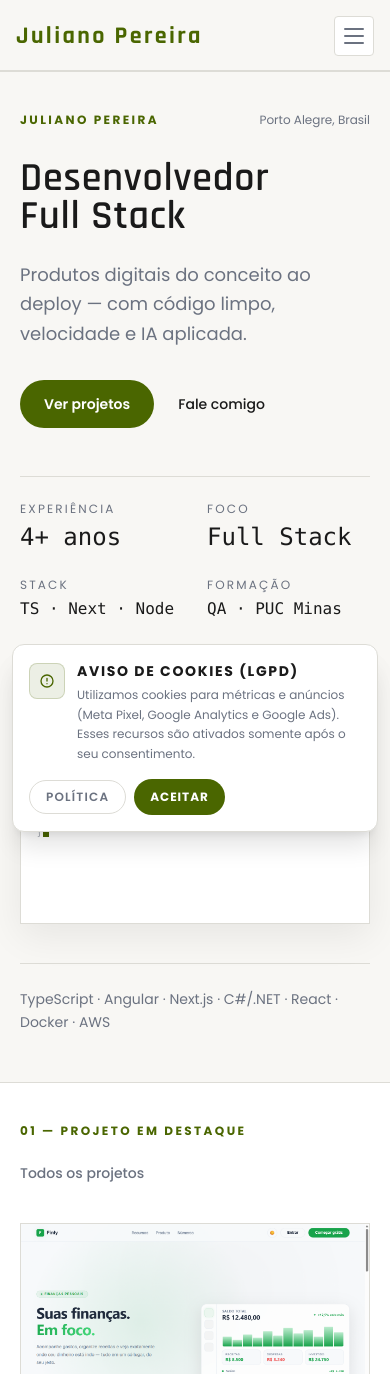
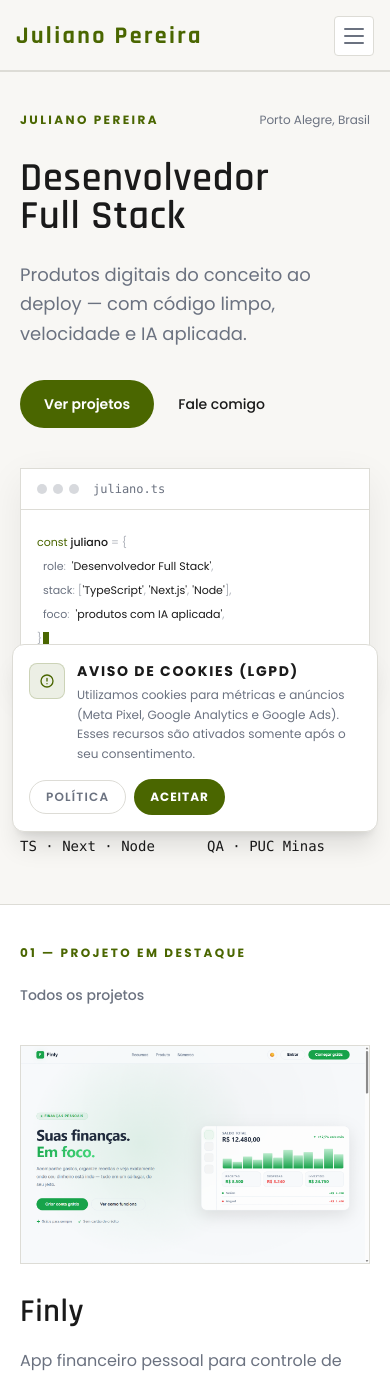
Before and after one commit to juliano340/site-vercel, a Next.js app: page /home in a window 390 px wide. Shown: the top 1374 px of the page. Built offline with nearby package versions, Linux system fonts and the light colour scheme.

Commit message:
feat(hero): mobile-first layout - visual after CTA, compact stats, shorter code window

```diff
--- a/src/pages/components/HeroSectionView.js
+++ b/src/pages/components/HeroSectionView.js
@@ -12,8 +12,7 @@ const HeroSectionView = () => (
         <p className="text-xs text-muted">Porto Alegre, Brasil</p>
       </div>
 
-      <div className="grid gap-10 lg:grid-cols-[1.25fr_minmax(300px,0.75fr)] lg:gap-16">
-        <div className="flex flex-col justify-between">
+      <div className="grid gap-10 lg:grid-cols-[1.25fr_minmax(300px,0.75fr)] lg:gap-x-16 lg:gap-y-12">
         <div>
           <h1 id="home-title" className="ds-display">
             Desenvolvedor<br />Full Stack
@@ -27,30 +26,29 @@ const HeroSectionView = () => (
           </div>
         </div>
 
-          <dl className="mt-12 grid grid-cols-2 gap-x-6 gap-y-6 border-t border-subtle pt-6 sm:mt-16 md:grid-cols-4">
+        <HeroVisual className="lg:col-start-2 lg:row-span-2" />
+
+        <dl className="grid grid-cols-2 gap-x-6 gap-y-5 border-t border-subtle pt-5 sm:pt-6 md:grid-cols-4 lg:col-start-1">
           <div>
             <dt className="text-xs uppercase tracking-[0.18em] text-muted">Experiência</dt>
-              <dd className="mt-1 font-mono text-2xl text-primary">{CURRENT_YEAR - 2022}+ anos</dd>
+            <dd className="mt-1 font-mono text-xl text-primary sm:text-2xl">{CURRENT_YEAR - 2022}+ anos</dd>
           </div>
           <div>
             <dt className="text-xs uppercase tracking-[0.18em] text-muted">Foco</dt>
-              <dd className="mt-1 font-mono text-2xl text-primary">Full Stack</dd>
+            <dd className="mt-1 font-mono text-xl text-primary sm:text-2xl">Full Stack</dd>
           </div>
           <div>
             <dt className="text-xs uppercase tracking-[0.18em] text-muted">Stack</dt>
-              <dd className="mt-1 font-mono text-base text-primary">TS · Next · Node</dd>
+            <dd className="mt-1 font-mono text-sm text-primary sm:text-base">TS · Next · Node</dd>
           </div>
           <div>
             <dt className="text-xs uppercase tracking-[0.18em] text-muted">Formação</dt>
-              <dd className="mt-1 font-mono text-base text-primary">QA · PUC Minas</dd>
+            <dd className="mt-1 font-mono text-sm text-primary sm:text-base">QA · PUC Minas</dd>
           </div>
         </dl>
       </div>
 
-        <HeroVisual />
-      </div>
-
-      <p className="mt-10 border-t border-subtle pt-6 text-sm leading-relaxed text-muted sm:mt-12">
+      <p className="mt-10 hidden border-t border-subtle pt-6 text-sm leading-relaxed text-muted sm:block sm:mt-12">
         TypeScript · Angular · Next.js · C#/.NET · React · Docker · AWS
       </p>
     </div>
--- a/src/pages/components/HeroVisual.jsx
+++ b/src/pages/components/HeroVisual.jsx
@@ -29,7 +29,7 @@ const FLAT = LINES.map((line) => {
 });
 const TOTAL = FLAT.reduce((sum, line) => sum + line.length, 0);
 
-const HeroVisual = () => {
+const HeroVisual = ({ className = '' }) => {
   const rootRef = useRef(null);
   const tiltRef = useRef(null);
   const timerRef = useRef(null);
@@ -135,7 +135,7 @@ const HeroVisual = () => {
   }
 
   return (
-    <div ref={rootRef} aria-hidden="true" className="relative aspect-[4/3] w-full lg:aspect-auto lg:min-h-[460px]">
+    <div ref={rootRef} aria-hidden="true" className={`relative aspect-[16/10] w-full lg:aspect-auto lg:min-h-[460px] ${className}`}>
       <div
         ref={tiltRef}
         className="absolute inset-0 overflow-hidden border border-subtle bg-surface shadow-soft"
```
Lines whose indentation alone changed are shown as unchanged.
